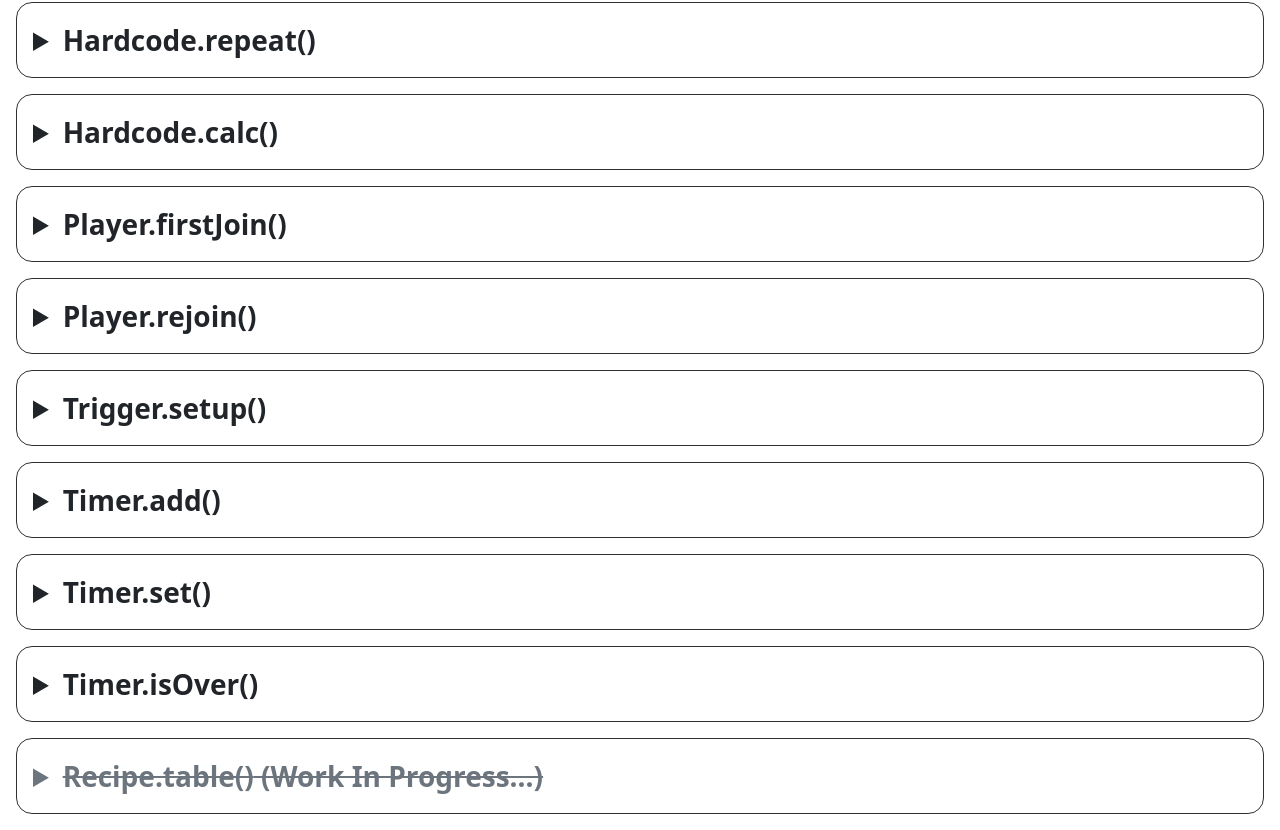
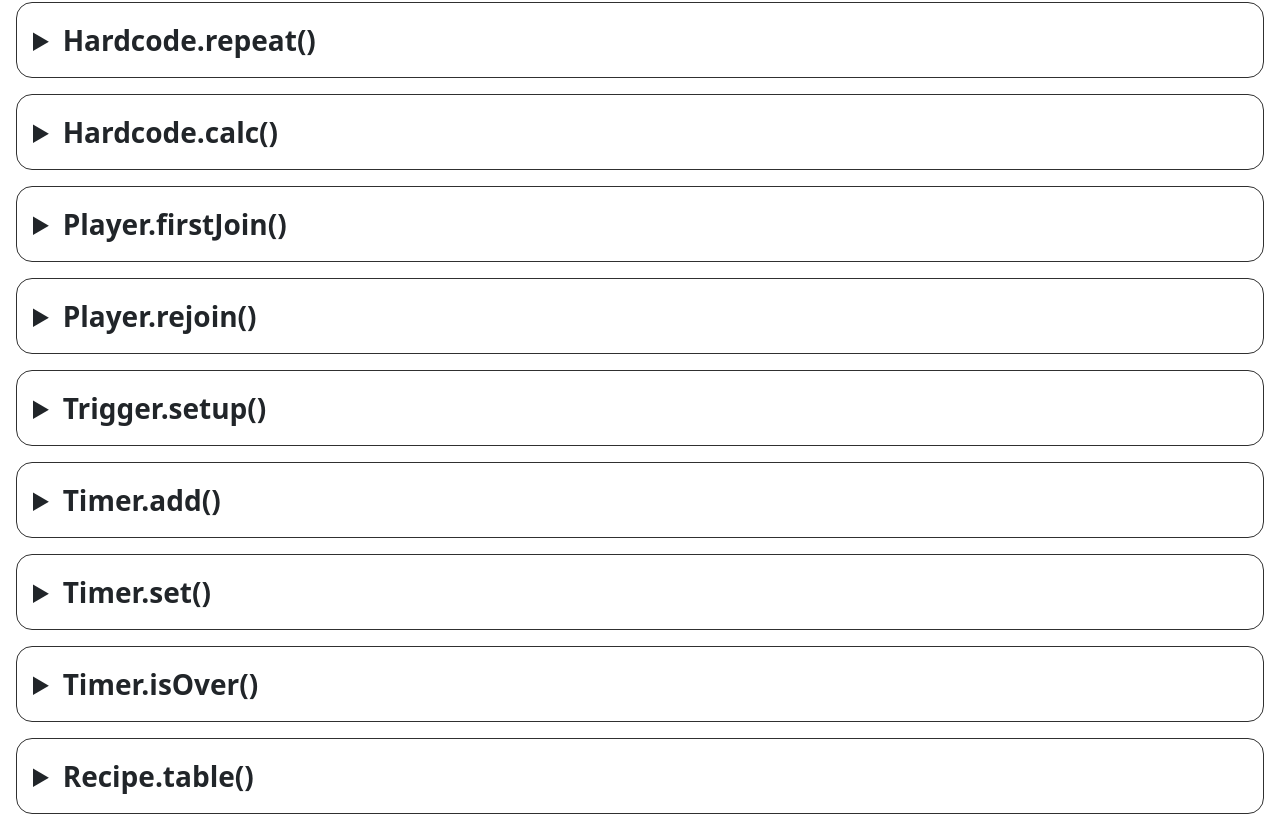
Before and after one commit to WingedSeal/docs.jmc, a React (Create React App) app: page /#/features/built-in in a window 1280 px wide. Shown: the part 606-1436 px from the top of the page. Built offline with nearby package versions, Linux system fonts and the light colour scheme; the HTML template or start-up script is replaced by a standard one.

Commit message:
Remove wip from recipe table

```diff
--- a/src/pages/features/BuiltInFunctions.js
+++ b/src/pages/features/BuiltInFunctions.js
@@ -440,7 +440,7 @@ Trigger.setup(help, {
                         <Related setSearchValue={setSearchValue} to="/features/built-in#timer_add" text="Timer.add()" />
                     </Feature>
 
-                    <Feature id="recipe_table" summary="Recipe.table()" keywords="custom crafting knowledge book" wip>
+                    <Feature id="recipe_table" summary="Recipe.table()" keywords="custom crafting knowledge book">
                         <p>Create a custom recipe for Crafting Table allowing NBT in result item and running function on craft</p>
                         <p><code className="code">baseItem</code> and <code className="code">onCraft</code> can be left out and <code className="code">baseItem</code> will default to <span className="fst-italic">minecraft:knowledge_book</span>.</p>
                         <CodeBlock code={`Recipe.table(<recipe_json>, baseItem=<base_item>, onCraft=()=>{
```
